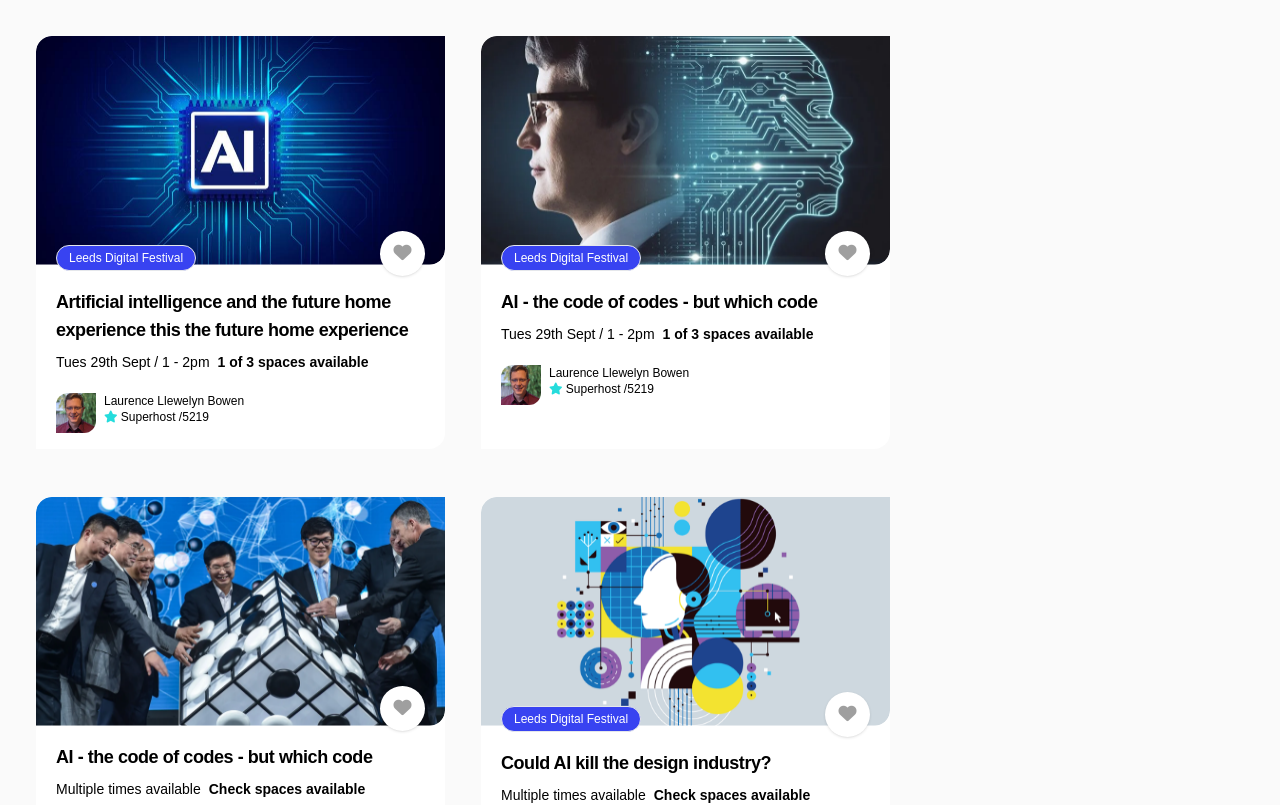
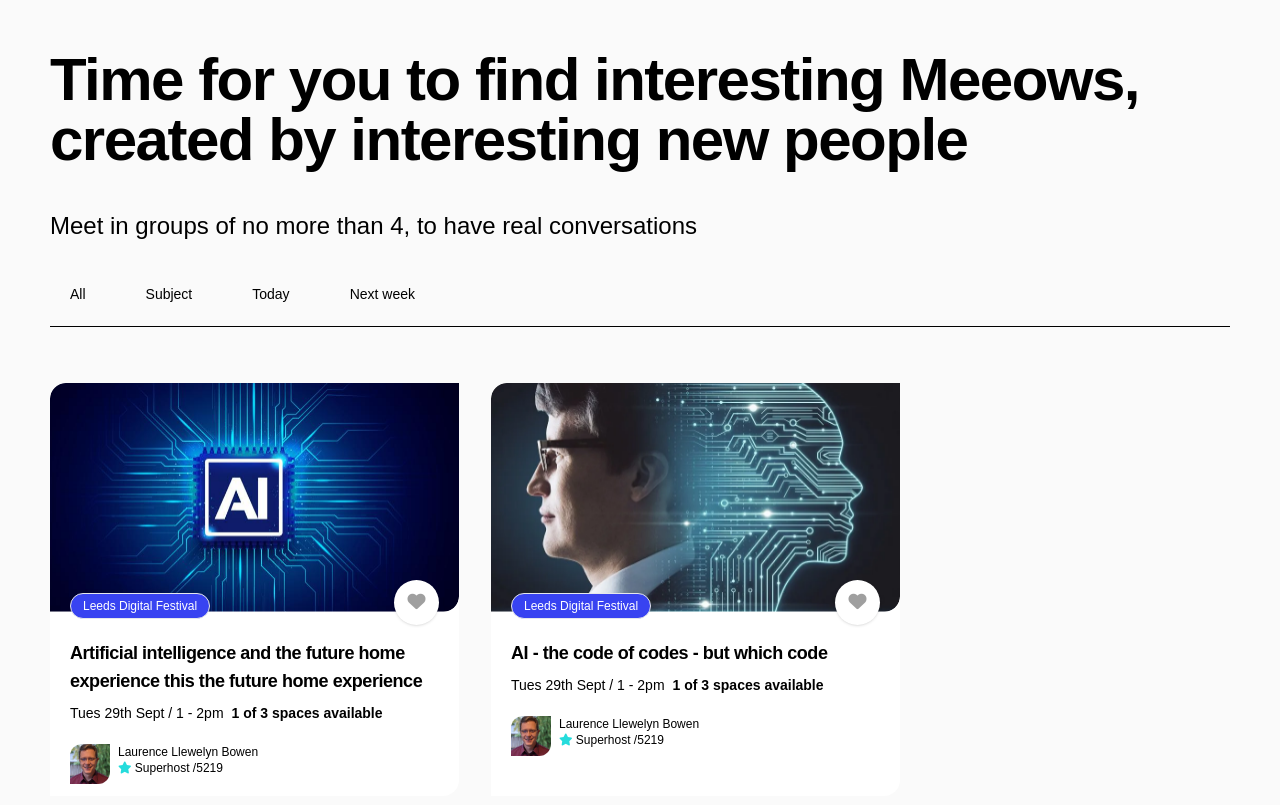
Before and after one commit to maisiemay06/forum-homepage, a Vue app: page / in a window 1280 px wide. Shown: the top 805 px of the page. Built offline with nearby package versions, Linux system fonts and the light colour scheme; a web font is replaced by a local one.

Commit message:
meeting section title and filters

```diff
--- a/public/output.css
+++ b/public/output.css
@@ -591,6 +591,14 @@ video {
   left: 50%;
 }
 
+.bottom-\[26px\] {
+  bottom: 26px;
+}
+
+.top-\[105\%\] {
+  top: 105%;
+}
+
 .z-10 {
   z-index: 10;
 }
@@ -601,6 +609,11 @@ video {
 
 .z-0 {
   z-index: 0;
+}
+
+.my-2 {
+  margin-top: 0.5rem;
+  margin-bottom: 0.5rem;
 }
 
 .mt-2 {
@@ -715,6 +728,34 @@ video {
   margin-left: -59px;
 }
 
+.mb-10 {
+  margin-bottom: 2.5rem;
+}
+
+.mr-10 {
+  margin-right: 2.5rem;
+}
+
+.mr-8 {
+  margin-right: 2rem;
+}
+
+.mr-5 {
+  margin-right: 1.25rem;
+}
+
+.mb-16 {
+  margin-bottom: 4rem;
+}
+
+.mb-14 {
+  margin-bottom: 3.5rem;
+}
+
+.-mb-3 {
+  margin-bottom: -0.75rem;
+}
+
 .block {
   display: block;
 }
@@ -749,6 +790,22 @@ video {
 
 .h-\[23px\] {
   height: 23px;
+}
+
+.h-\[43px\] {
+  height: 43px;
+}
+
+.h-\[194px\] {
+  height: 194px;
+}
+
+.h-\[49px\] {
+  height: 49px;
+}
+
+.h-\[66px\] {
+  height: 66px;
 }
 
 .w-96 {
@@ -791,6 +848,18 @@ video {
   width: 118px;
 }
 
+.w-\[66px\] {
+  width: 66px;
+}
+
+.w-11\/12 {
+  width: 91.666667%;
+}
+
+.shrink {
+  flex-shrink: 1;
+}
+
 .flex-col {
   flex-direction: column;
 }
@@ -816,12 +885,49 @@ video {
   row-gap: 3rem;
 }
 
+.gap-x-8 {
+  -moz-column-gap: 2rem;
+       column-gap: 2rem;
+}
+
+.gap-x-7 {
+  -moz-column-gap: 1.75rem;
+       column-gap: 1.75rem;
+}
+
+.gap-x-6 {
+  -moz-column-gap: 1.5rem;
+       column-gap: 1.5rem;
+}
+
+.gap-x-5 {
+  -moz-column-gap: 1.25rem;
+       column-gap: 1.25rem;
+}
+
+.gap-x-4 {
+  -moz-column-gap: 1rem;
+       column-gap: 1rem;
+}
+
 .self-end {
   align-self: flex-end;
 }
 
 .rounded-full {
   border-radius: 9999px;
+}
+
+.rounded-md {
+  border-radius: 0.375rem;
+}
+
+.rounded-lg {
+  border-radius: 0.5rem;
+}
+
+.rounded-xl {
+  border-radius: 0.75rem;
 }
 
 .rounded-tl {
@@ -860,6 +966,15 @@ video {
   border-width: 1px;
 }
 
+.border-b {
+  border-bottom-width: 1px;
+}
+
+.border-black {
+  --tw-border-opacity: 1;
+  border-color: rgb(0 0 0 / var(--tw-border-opacity));
+}
+
 .bg-meeow-primary {
   --tw-bg-opacity: 1;
   background-color: rgb(56 67 241 / var(--tw-bg-opacity));
@@ -878,6 +993,10 @@ video {
 .bg-meeow-dark {
   --tw-bg-opacity: 1;
   background-color: rgb(40 52 138 / var(--tw-bg-opacity));
+}
+
+.bg-transparent {
+  background-color: transparent;
 }
 
 .p-9 {
@@ -930,8 +1049,35 @@ video {
   padding-bottom: 0.75rem;
 }
 
+.px-5 {
+  padding-left: 1.25rem;
+  padding-right: 1.25rem;
+}
+
+.px-8 {
+  padding-left: 2rem;
+  padding-right: 2rem;
+}
+
+.py-5 {
+  padding-top: 1.25rem;
+  padding-bottom: 1.25rem;
+}
+
 .pt-9 {
   padding-top: 2.25rem;
+}
+
+.pb-5 {
+  padding-bottom: 1.25rem;
+}
+
+.pr-10 {
+  padding-right: 2.5rem;
+}
+
+.pr-20 {
+  padding-right: 5rem;
 }
 
 .text-left {
@@ -962,6 +1108,21 @@ video {
 .text-xs {
   font-size: 0.75rem;
   line-height: 1rem;
+}
+
+.text-6xl {
+  font-size: 3.75rem;
+  line-height: 1;
+}
+
+.text-2xl {
+  font-size: 1.5rem;
+  line-height: 2rem;
+}
+
+.text-sm {
+  font-size: 0.875rem;
+  line-height: 1.25rem;
 }
 
 .font-semibold {
@@ -1022,6 +1183,11 @@ video {
   cursor: pointer;
 }
 
+.hover\:bg-white:hover {
+  --tw-bg-opacity: 1;
+  background-color: rgb(255 255 255 / var(--tw-bg-opacity));
+}
+
 .hover\:text-meeow-primary:hover {
   --tw-text-opacity: 1;
   color: rgb(56 67 241 / var(--tw-text-opacity));
--- a/src/App.vue
+++ b/src/App.vue
@@ -22,5 +22,6 @@ export default {
   background-color: #fafafa;
   width: 100%;
   height: 100%;
+  padding: 50px;
 }
 </style>
--- a/src/components/MeetingTile.vue
+++ b/src/components/MeetingTile.vue
@@ -18,26 +18,6 @@
 
     <div
       class="
-        bg-meeow-primary
-        rounded-full
-        border
-        text-white
-        w-max
-        py-1
-        px-3
-        text-xs
-        -mt-5
-        ml-5
-        z-20
-        relative
-      "
-      v-if="tile.flair"
-    >
-      {{ tile.flair }}
-    </div>
-
-    <div
-      class="
         fav-btn
         bg-white
         rounded-full
@@ -46,7 +26,7 @@
         shadow
         text-center
         py-2
-        -mt-10
+        -mt-8
         -mb-5
         ml-[21.5rem]
         z-20
@@ -68,7 +48,7 @@
           rounded-full
           absolute
           z-20
-          top-[100%]
+          top-[105%]
           left-[50%]
           -ml-[59px]
           text-xs
@@ -76,11 +56,31 @@
         >Add to favorites</span
       >
     </div>
+    <div
+      class="
+        bg-meeow-primary
+        rounded-full
+        border
+        text-white
+        w-max
+        py-1
+        px-3
+        text-xs
+        -mt-8
+        ml-5
+        -mb-3
+        z-20
+        relative
+      "
+      v-if="tile.flair"
+    >
+      {{ tile.flair }}
+    </div>
 
     <div class="p-5 flex flex-col align-between mt-3">
-      <h3 class="font-semibold text-lg mb-[8px] tracking-tight">
+      <h6 class="font-semibold text-lg mb-[8px] tracking-tight">
         {{ tile.title }}
-      </h3>
+      </h6>
       <div class="text-[14px] mb-5">
         <p class="inline">{{ tile.date }}</p>
         <p class="font-semibold inline ml-2">{{ tile.spaces }}</p>
--- a/src/components/MeetingTiles.vue
+++ b/src/components/MeetingTiles.vue
@@ -1,5 +1,68 @@
 <template>
-  <div class="flex flex-wrap gap-x-9 gap-y-12 p-9">
+  <h1 class="text-6xl tracking-tight font-semibold text-left mb-10">
+    Time for you to find interesting Meeows, <br />
+    created by interesting new people
+  </h1>
+  <h4 class="text-2xl text-left mb-10">
+    Meet in groups of no more than 4, to have real conversations
+  </h4>
+
+  <div class="text-left border-b border-black pb-5 mb-14">
+    <a
+      class="
+        text-sm
+        px-5
+        py-3
+        my-2
+        mr-5
+        rounded-full
+        bg-transparent
+        hover:bg-white
+      "
+      >All</a
+    >
+    <a
+      class="
+        text-sm
+        px-5
+        py-3
+        my-2
+        mr-5
+        rounded-full
+        bg-transparent
+        hover:bg-white
+      "
+      >Subject</a
+    >
+    <a
+      class="
+        text-sm
+        px-5
+        py-3
+        my-2
+        mr-5
+        rounded-full
+        bg-transparent
+        hover:bg-white
+      "
+      >Today</a
+    >
+    <a
+      class="
+        text-sm
+        px-5
+        py-3
+        my-2
+        mr-5
+        rounded-full
+        bg-transparent
+        hover:bg-white
+      "
+      >Next week</a
+    >
+  </div>
+
+  <div class="flex flex-wrap gap-x-8 gap-y-12">
     <template v-for="tile in tileContent" :key="tile.id">
       <meeting-tile :tile="tile"></meeting-tile>
     </template>
```
